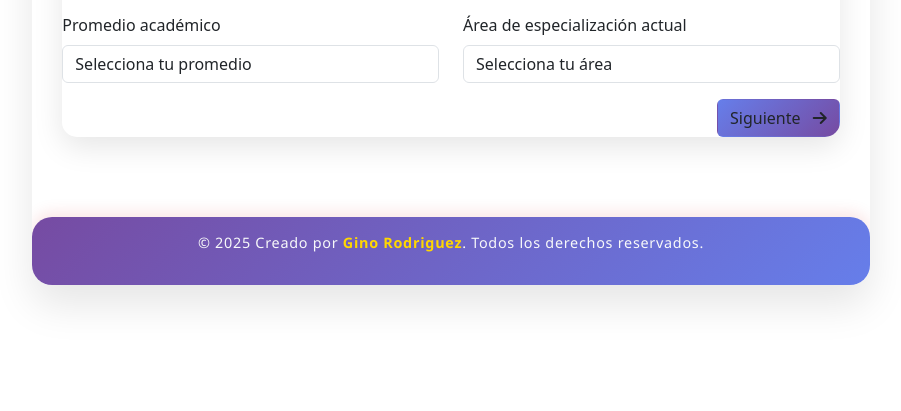
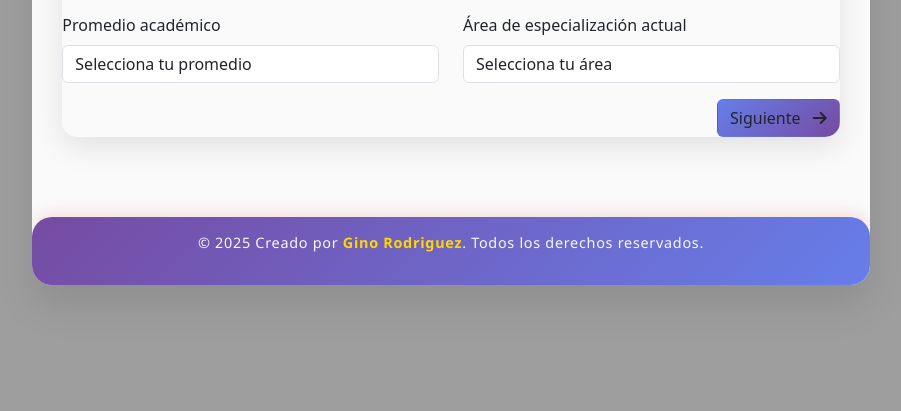
Before and after one commit to RPGrodri2001/SistemaDeRecomendacion_Profesiones, a plain HTML site: page index.html in a window 1280 px wide. Shown: the part 409-820 px from the top of the page, without its empty margins (189-1090 px from the left). Drawn offline with nearby package versions, Linux system fonts and the light colour scheme; the site is published under a folder, as on GitHub Pages, so addresses that start at the root find nothing.

Commit message:
se agrega una imagen de fondo

```diff
--- a/css/style.css
+++ b/css/style.css
@@ -10,7 +10,7 @@
 
         body {
             background: linear-gradient(135deg, var(--primary-color) 0%, var(--secondary-color) 100%);
-            background-image: url('/Imagenes/imagen7.png'); /* Ajusta la ruta si es necesario */
+            background-image: url('../Imagenes/imagen7.png'); /* Ajusta la ruta si es necesario */
             background-size: cover;                          /* Para que cubra toda la pantalla */
             background-repeat: no-repeat;                   /* Evita que se repita */
             background-position: center;                    /* Centra la imagen */
```
